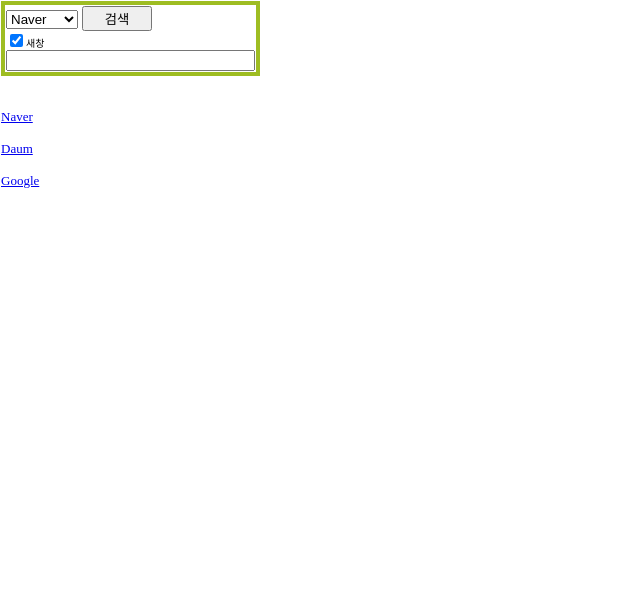
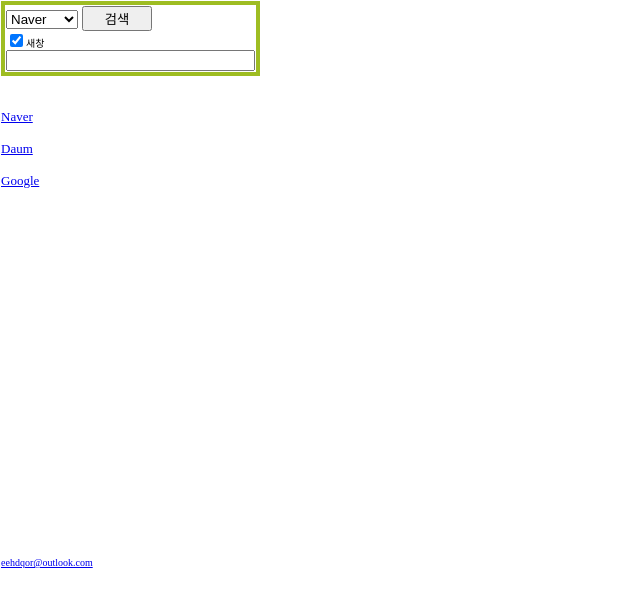
Before and after one commit to eehdqor/myweb, a plain HTML site: page search.html in a window 1280 px wide. Shown: the whole page, without its empty margins (0-640 px from the left). Drawn offline with Linux system fonts and the light colour scheme.

Commit message:
Update search.html

```diff
--- a/search.html
+++ b/search.html
@@ -96,15 +96,24 @@ function searchText() {
 <br><br>
 <a href="http://www.google.co.kr/?nomo=1&hl=ko" target="_blank">Google</a>
 
+
+<br><br>
+<br><br>
+<br><br>
+<br><br>
+<br><br>
+<br><br>
+<br><br>
+<br><br>
 <br><br>
 <br><br>
 <br><br>
 <br><br>
 </font>
+
+<font size=1>
+<a href="mailto:﻿eehdqor@outlook.com">eehdqor@outlook.com</a>
+
 <br><br>
-<br><br>
-
-<br>
 </body>
-
 </html>
```
